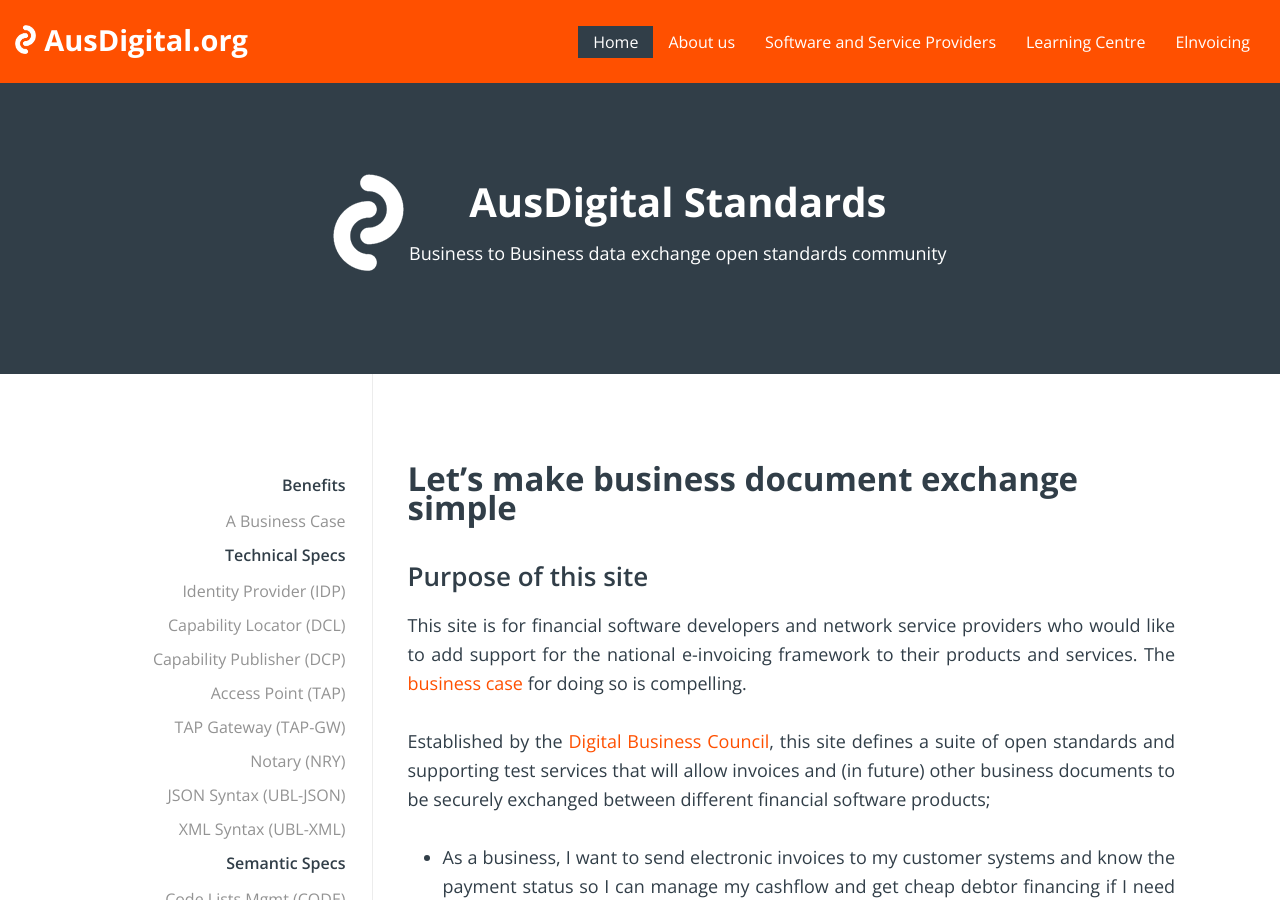
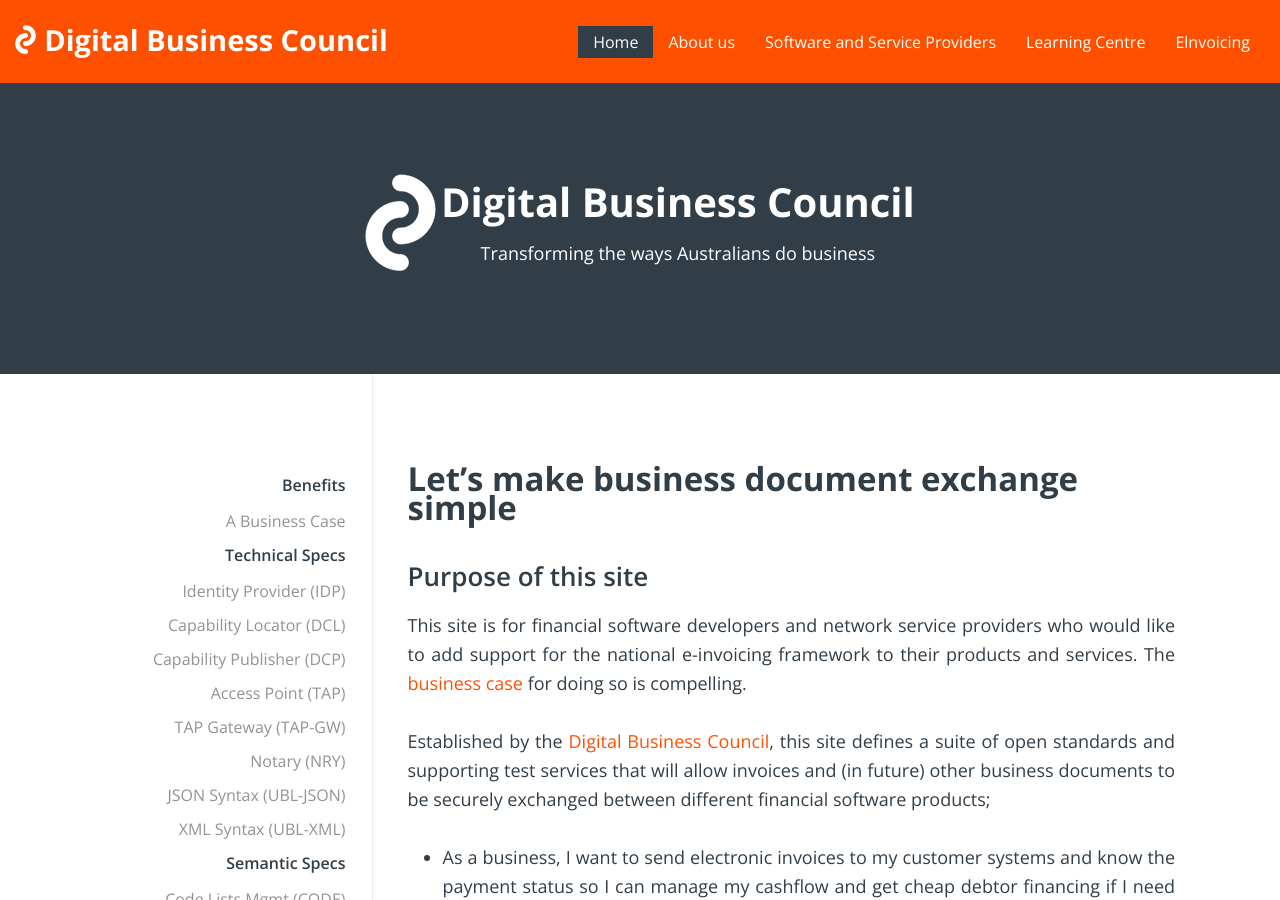
Before and after one commit to Digital-Business-Council/Digital-Business-Council.github.io, a Jekyll site: the page built from index.md, in a window 1280 px wide and 900 px high. Built offline with Jekyll 4.4.1, drawn with Linux system fonts in a browser that asks for light colours; our own code applies the rules of GitHub Pages for plain Markdown files.

Commit message:
Update header.html

```diff
--- a/_includes/header.html
+++ b/_includes/header.html
@@ -10,16 +10,16 @@
                     {% include sidebar-menu.html %}
                 </div>
             </div>
-            <a href="/" class="logo"><img src="/images/logo.png" alt="AusDigital"><span>AusDigital.org</span></a>
+            <a href="/" class="logo"><img src="/images/logo.png" alt="Digital Business Council Logo"><span>Digital Business Council</span></a>
             {% include header-menu.html %}
         </div>
     </div>
     <div class="header-content">
         <div class="wrapper">
-            <img src="/images/logo.png" alt="AusDigital">
+            <img src="/images/logo.png" alt="Digital Business Council Logo">
             <div class="header-text-box">
-                <div class="header-name">AusDigital Standards</div>
-                <div class="header-tagline">Business to Business data exchange open standards community </div>
+                <div class="header-name">Digital Business Council</div>
+                <div class="header-tagline">Transforming the ways Australians do business</div>
             </div>
         </div>
     </div>
```
